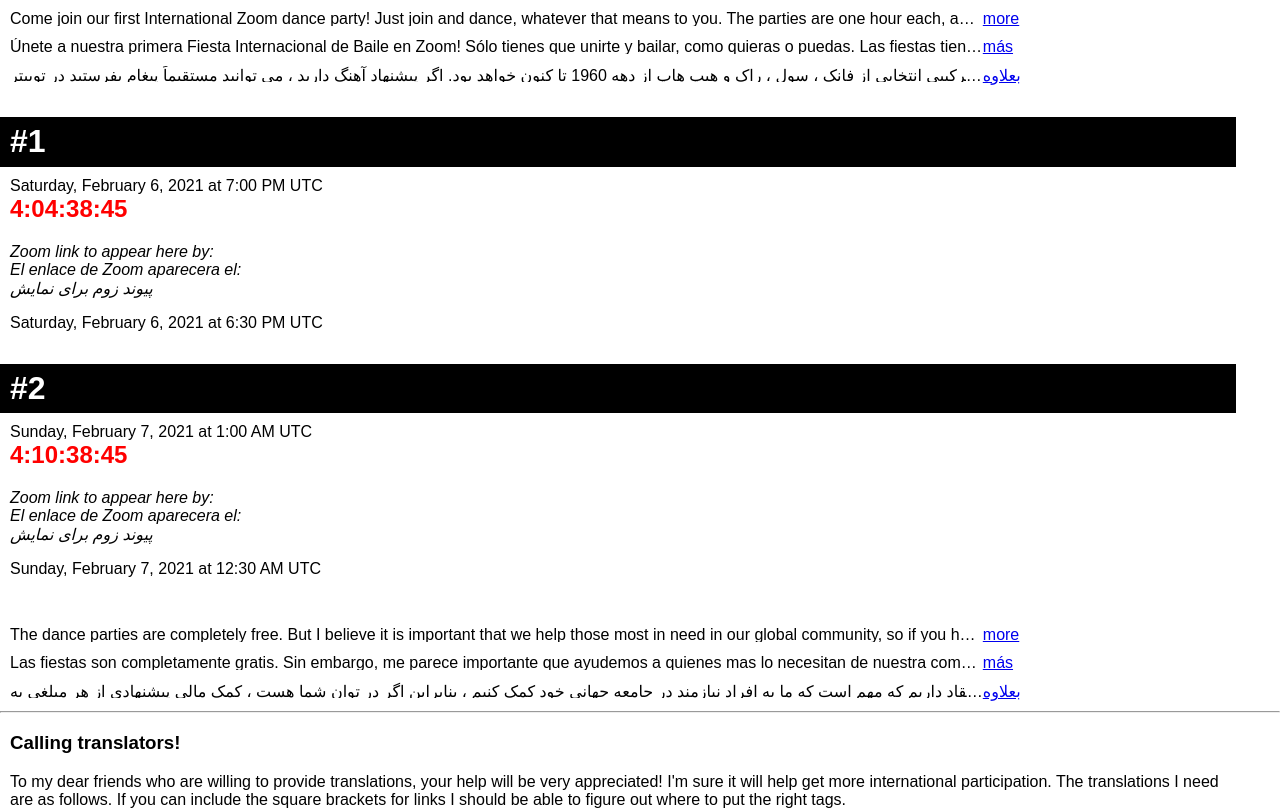
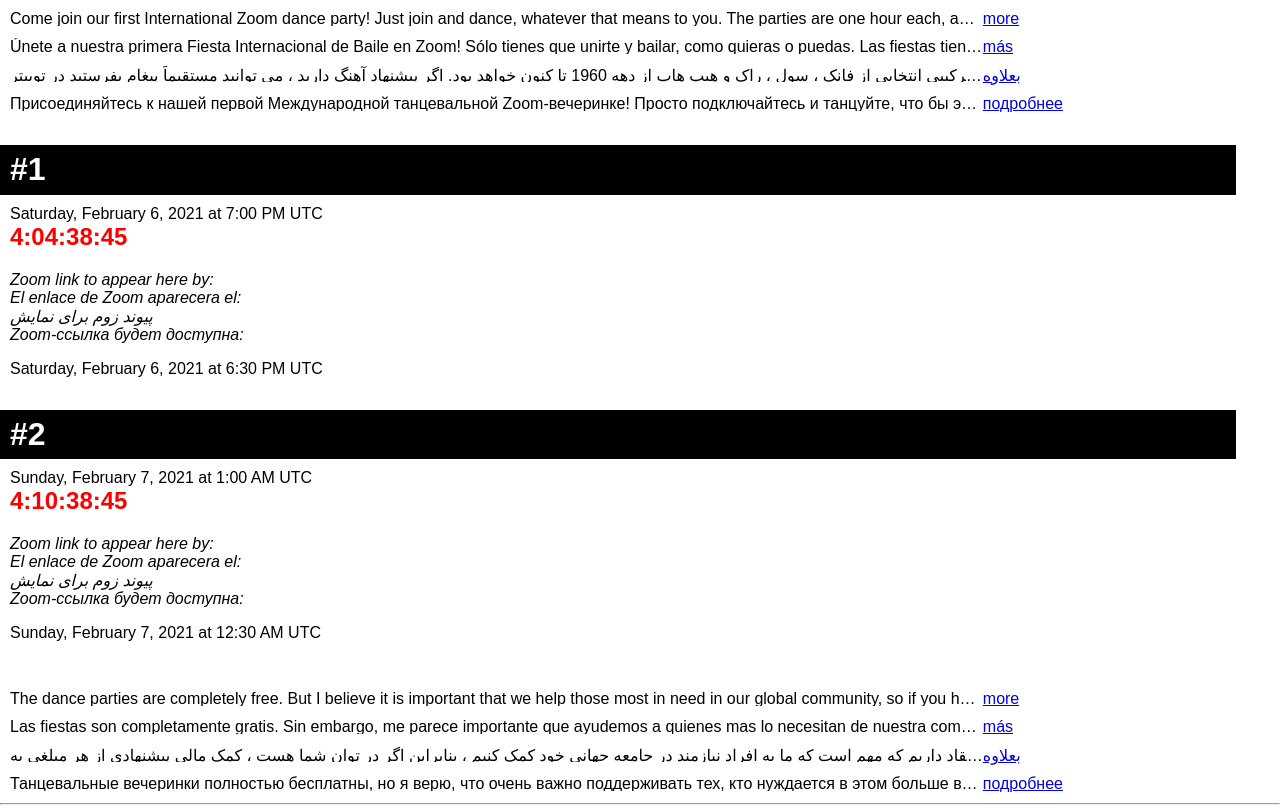
Before and after one commit to jslate/simple-dance-party-page, a plain HTML site: page index.html in a window 1280 px wide. Shown: the top 812 px of the page. Drawn offline with Linux system fonts and the light colour scheme.

Commit message:
adding russian

```diff
--- a/index.html
+++ b/index.html
@@ -58,6 +58,18 @@
       </div>
     </div>
 
+    <div class="container flex">
+      <div class="crop">Присоединяйтесь к нашей первой Международной танцевальной Zoom-вечеринке! Просто подключайтесь и
+        танцуйте, что бы это для вас ни значило. Вас ждет всё, включая фанк, соул, рок и хип-хоп, начиная с музыки 1960-х до
+        современных хитов. Если вы хотите предложить свою музыку, то пишите мне в твиттере: <a
+        href="https://twitter.com/jslate/">@jslate</a>. Вечеринки будет две, чтобы все желающие смогли присоединиться в удобное
+        время в зависимости от часового пояса. Длительность каждой - один час.
+      </div>
+      <div class="more-container">
+        <a class="more" href="#">подробнее</a>
+      </div>
+    </div>
+
     <h1>#1</h1>
 
     <div class="container">
@@ -66,7 +78,8 @@
       <p class="zoom-link">
         Zoom link to appear here by:<br />
         El enlace de Zoom aparecera el:<br />
-        پیوند زوم برای نمایش
+        پیوند زوم برای نمایش<br />
+        Zoom-ссылка будет доступна:
       </p>
       <p><span id="round1-zoom-time"></span></p>
     </div>
@@ -79,7 +92,8 @@
       <p class="zoom-link">
         Zoom link to appear here by:<br />
         El enlace de Zoom aparecera el:<br />
-        پیوند زوم برای نمایش
+        پیوند زوم برای نمایش<br />
+        Zoom-ссылка будет доступна:
       </p>
       <p><span id="round2-zoom-time"></span></p>
     </div>
@@ -108,6 +122,7 @@
         <a class="more" href="#">más</a>
       </div>
     </div>
+
     <div class="container flex">
       <div class="crop">
         همانی های رقص کاملا رایگان است. اما اعتقاد داریم که مهم است که ما به افراد نیازمند در جامعه جهانی خود کمک کنیم ، بنابراین اگر در توان شما هست ، کمک مالی پیشنهادی از هر مبلغی به <a href="https://gf.me/u/zgqcxx">Refugees International</a> پیشنهاد می شود.
@@ -115,6 +130,19 @@
       </div>
       <div class="more-container">
         <a class="more" href="#">بعلاوه</a>
+      </div>
+    </div>
+
+
+    <div class="container flex">
+      <div class="crop">
+        Танцевальные вечеринки полностью бесплатны, но я верю, что очень важно поддерживать тех, кто нуждается в этом больше
+        всего. Если у вас есть возможность пожертвовать любую сумму денег, отправьте пожертвование в <a href="https://gf.me/u/zgqcxx">Refugees International</a>.
+        Даже если нет, обязательно приходите танцевать. Если же вы не сможете потанцевать с нами, но все равно хотите сделать
+        пожертвование, это также приветствуется!
+      </div>
+      <div class="more-container">
+        <a class="more" href="#">подробнее</a>
       </div>
     </div>
 
```
